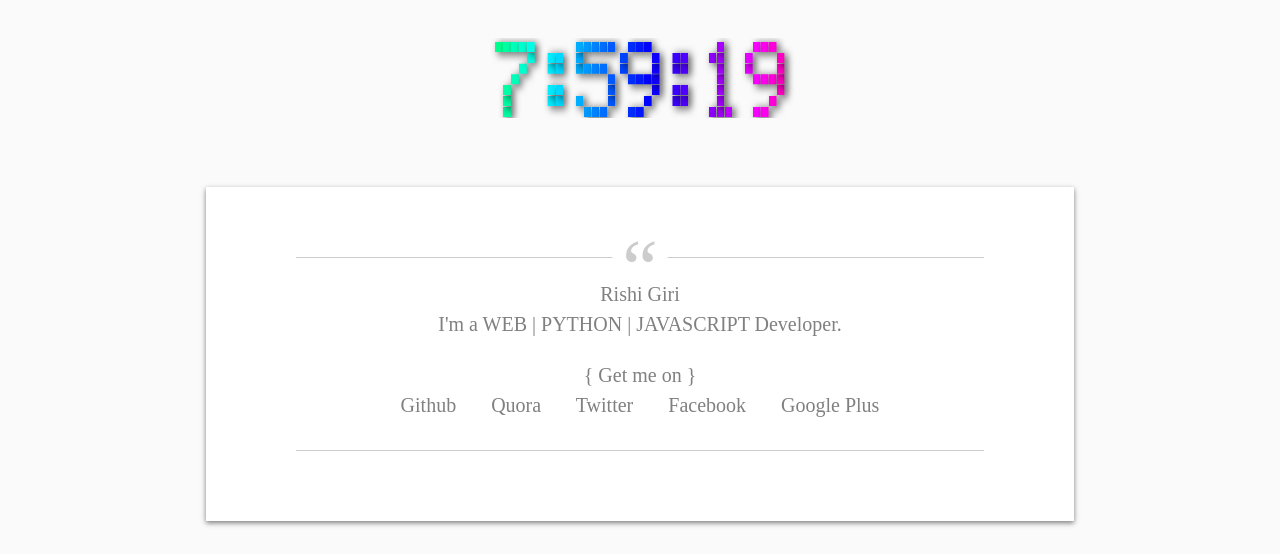
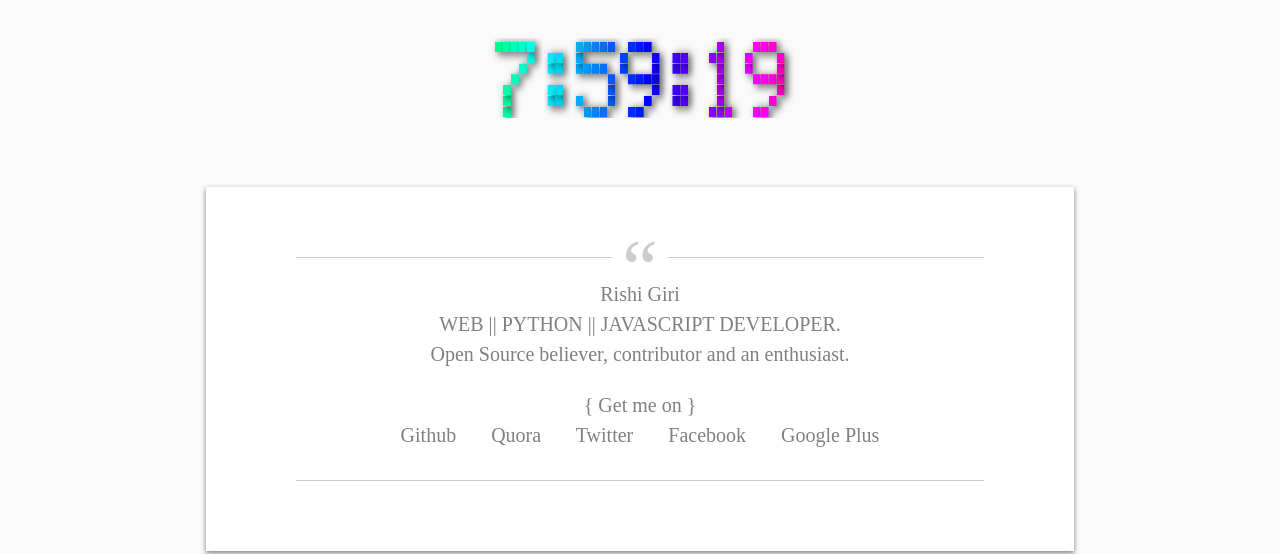
Before and after one commit to juz4fun/rishi, a plain HTML site: page index.html in a window 1280 px wide. Shown: the top 554 px of the page. Drawn offline with Linux system fonts and the light colour scheme.

Commit message:
index updated

```diff
--- a/index.html
+++ b/index.html
@@ -237,7 +237,8 @@ RGBACol.prototype.setRGBA = function(r, g, b, alpha)
 	<section>
 		<blockquote>
 			<p><a href="http://rishicodes.wordpress.com">Rishi Giri</a><br>
-			I'm a WEB | PYTHON | JAVASCRIPT Developer.
+			WEB || PYTHON || JAVASCRIPT DEVELOPER. <br>
+			Open Source believer, contributor and an enthusiast.
 			<br>
 			<center> { Get me on } </center>
 			<center>
```
